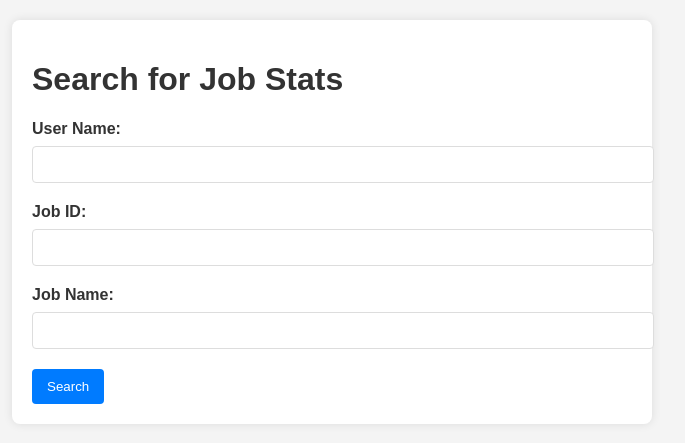
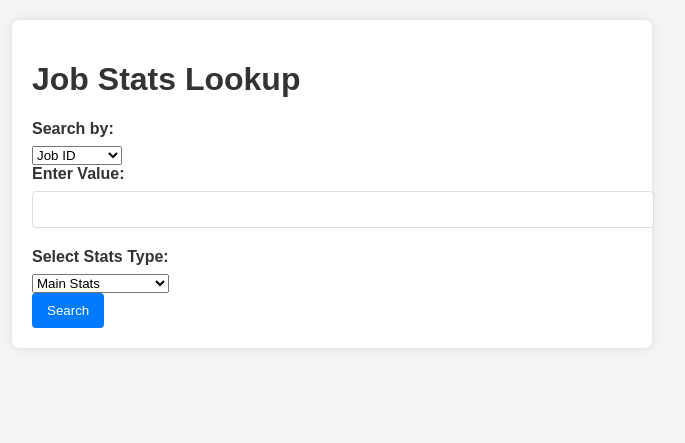
Before and after one commit to zaema-dot/fermi-qor, a Flask app: page / in a window 1280 px wide. Shown: the top 443 px of the page, without its empty margins (308-993 px from the left). Run offline with Flask 3, Linux system fonts and the light colour scheme.

Commit message:
Update flaskapp to include option to query types of stats

```diff
--- a/flaskapp/app.py
+++ b/flaskapp/app.py
@@ -1,58 +1,42 @@
-from flask import Flask, request, jsonify, render_template
+from flask import Flask, render_template, request
 from sqlalchemy import create_engine
 from sqlalchemy.orm import sessionmaker
-from createDB import Job, MainStats, RuntimeAnalysis, GeometricAnalysis, StatisticalAnalysis  # Assuming createDB.py has models
+from createDB import Job, MainStats, RuntimeAnalysis, GeometricAnalysis, StatisticalAnalysis  # import your models
 
 app = Flask(__name__)
 
-# Configure the database connection
-DATABASE_URI = 'mysql+pymysql://d2s:d2s_1234@localhost/emumbaqor'
-engine = create_engine(DATABASE_URI)
+# Setup the database connection
+engine = create_engine('mysql+pymysql://d2s:d2s_1234@localhost/emumbaqor')
 Session = sessionmaker(bind=engine)
 
-@app.route('/', methods=['GET', 'POST'])
+@app.route("/", methods=["GET", "POST"])
 def index():
-    if request.method == 'POST':
-        user_name = request.form.get('user_name')
-        job_id = request.form.get('job_id')
-        job_name = request.form.get('job_name')
+    session = Session()
+    results = None
+    stats_type = None
 
-        session = Session()
+    if request.method == "POST":
+        query_type = request.form["query_type"]
+        query_value = request.form["query_value"]
+        stats_type = request.form["stats_type"]
 
-        if not user_name and not job_id and not job_name:
-            return render_template('index.html', error="Please enter at least one search criterion.")
+        query = None
+        if query_type == "job_id":
+            query = session.query(Job).filter(Job.fermi_job_id == query_value).first()
+        elif query_type == "job_name":
+            query = session.query(Job).filter(Job.job_name == query_value).first()
+        elif query_type == "user_id":
+            query = session.query(Job).filter(Job.user_id == query_value).first()
 
-        query = session.query(Job).outerjoin(MainStats).outerjoin(RuntimeAnalysis).outerjoin(GeometricAnalysis).outerjoin(StatisticalAnalysis)
+        if query:
+            results = {
+                "main_stats": session.query(MainStats).filter(MainStats.job_id == query.id).all() if stats_type in ["all", "main"] else None,
+                "runtime_analysis": session.query(RuntimeAnalysis).filter(RuntimeAnalysis.job_id == query.id).all() if stats_type in ["all", "runtime"] else None,
+                "geometric_analysis": session.query(GeometricAnalysis).filter(GeometricAnalysis.job_id == query.id).all() if stats_type in ["all", "geometric"] else None,
+                "statistical_analysis": session.query(StatisticalAnalysis).filter(StatisticalAnalysis.job_id == query.id).all() if stats_type in ["all", "statistical"] else None
+            }
 
-        if job_id:
-            query = query.filter(Job.fermi_job_id == job_id)
-        if job_name:
-            query = query.filter(Job.job_name == job_name)
-        if user_name:
-            query = query.filter(Job.user_id == user_name)
+    return render_template("index.html", results=results, stats_type=stats_type)
 
-        job = query.first()
-
-        if not job:
-            return render_template('index.html', error="No job found for the provided parameters.")
-
-        response = {
-            "job_name": job.job_name,
-            "fermi_job_id": job.fermi_job_id,
-            "user_id": job.user_id,
-            "main_stats": [{stat.property: stat.value} for stat in job.main_stats],
-            "runtime_analysis": [{stat.property: stat.value} for stat in job.runtime_analysis],
-            "geometric_analysis": [{stat.property: stat.value} for stat in job.geometric_analysis],
-            "statistical_analysis": [{
-                "set_id": stat.set_id,
-                "properties": {stat.property: stat.value}
-            } for stat in job.statistical_analysis]
-        }
-
-        return render_template('index.html', result=response)
-
-    return render_template('index.html')
-
-
-if __name__ == '__main__':
+if __name__ == "__main__":
     app.run(debug=True)
--- a/flaskapp/templates/index.html
+++ b/flaskapp/templates/index.html
@@ -3,75 +3,75 @@
 <head>
     <meta charset="UTF-8">
     <meta name="viewport" content="width=device-width, initial-scale=1.0">
-    <title>Job Stats Query</title>
+    <title>Job Stats Lookup</title>
     <link rel="stylesheet" href="{{ url_for('static', filename='style.css') }}">
 </head>
 <body>
     <div class="container">
-        <h1>Search for Job Stats</h1>
-        <form method="POST">
-            <label for="user_name">User Name:</label>
-            <input type="text" id="user_name" name="user_name">
-
-            <label for="job_id">Job ID:</label>
-            <input type="text" id="job_id" name="job_id">
-
-            <label for="job_name">Job Name:</label>
-            <input type="text" id="job_name" name="job_name">
-
+        <h1>Job Stats Lookup</h1>
+        <form method="POST" action="/">
+            <div class="form-group">
+                <label for="query_type">Search by:</label>
+                <select name="query_type" id="query_type" required>
+                    <option value="job_id">Job ID</option>
+                    <option value="job_name">Job Name</option>
+                    <option value="user_id">User Name</option>
+                </select>
+            </div>
+            <div class="form-group">
+                <label for="query_value">Enter Value:</label>
+                <input type="text" name="query_value" id="query_value" required>
+            </div>
+            <div class="form-group">
+                <label for="stats_type">Select Stats Type:</label>
+                <select name="stats_type" id="stats_type" required>
+                    <option value="main">Main Stats</option>
+                    <option value="runtime">Runtime Analysis</option>
+                    <option value="geometric">Geometric Analysis</option>
+                    <option value="statistical">Statistical Analysis</option>
+                    <option value="all">All Stats</option>
+                </select>
+            </div>
             <button type="submit">Search</button>
         </form>
 
-        {% if error %}
-            <div class="error">{{ error }}</div>
-        {% endif %}
-
-        {% if result %}
-            <h2>Job Details</h2>
-            <p><strong>Job Name:</strong> {{ result['job_name'] }}</p>
-            <p><strong>Job ID:</strong> {{ result['fermi_job_id'] }}</p>
-            <p><strong>User Name:</strong> {{ result['user_id'] }}</p>
-
+        {% if results %}
+        <div class="results">
+            <h2>Results</h2>
+            {% if stats_type == 'all' or stats_type == 'main' %}
                 <h3>Main Stats</h3>
                 <ul>
-                {% for stat in result['main_stats'] %}
-                    {% for key, value in stat.items() %}
-                        <li>{{ key }}: {{ value }}</li>
-                    {% endfor %}
+                {% for stat in results.main_stats %}
+                    <li>{{ stat.property }}: {{ stat.value }}</li>
                 {% endfor %}
                 </ul>
-
+            {% endif %}
+            {% if stats_type == 'all' or stats_type == 'runtime' %}
                 <h3>Runtime Analysis</h3>
                 <ul>
-                {% for stat in result['runtime_analysis'] %}
-                    {% for key, value in stat.items() %}
-                        <li>{{ key }}: {{ value }}</li>
-                    {% endfor %}
+                {% for stat in results.runtime_analysis %}
+                    <li>{{ stat.property }}: {{ stat.value }}</li>
                 {% endfor %}
                 </ul>
-
+            {% endif %}
+            {% if stats_type == 'all' or stats_type == 'geometric' %}
                 <h3>Geometric Analysis</h3>
                 <ul>
-                {% for stat in result['geometric_analysis'] %}
-                    {% for key, value in stat.items() %}
-                        <li>{{ key }}: {{ value }}</li>
-                    {% endfor %}
+                {% for stat in results.geometric_analysis %}
+                    <li>{{ stat.property }}: {{ stat.value }}</li>
                 {% endfor %}
                 </ul>
-
+            {% endif %}
+            {% if stats_type == 'all' or stats_type == 'statistical' %}
                 <h3>Statistical Analysis</h3>
                 <ul>
-                {% for set in result['statistical_analysis'] %}
-                    <li>Set ID: {{ set['set_id'] }}
-                        <ul>
-                            {% for key, value in set['properties'].items() %}
-                                <li>{{ key }}: {{ value }}</li>
-                            {% endfor %}
-                        </ul>
-                    </li>
+                {% for stat in results.statistical_analysis %}
+                    <li>{{ stat.property }}: {{ stat.value }}</li>
                 {% endfor %}
                 </ul>
             {% endif %}
         </div>
+        {% endif %}
+    </div>
 </body>
 </html>
```
Lines whose indentation alone changed are shown as unchanged.
